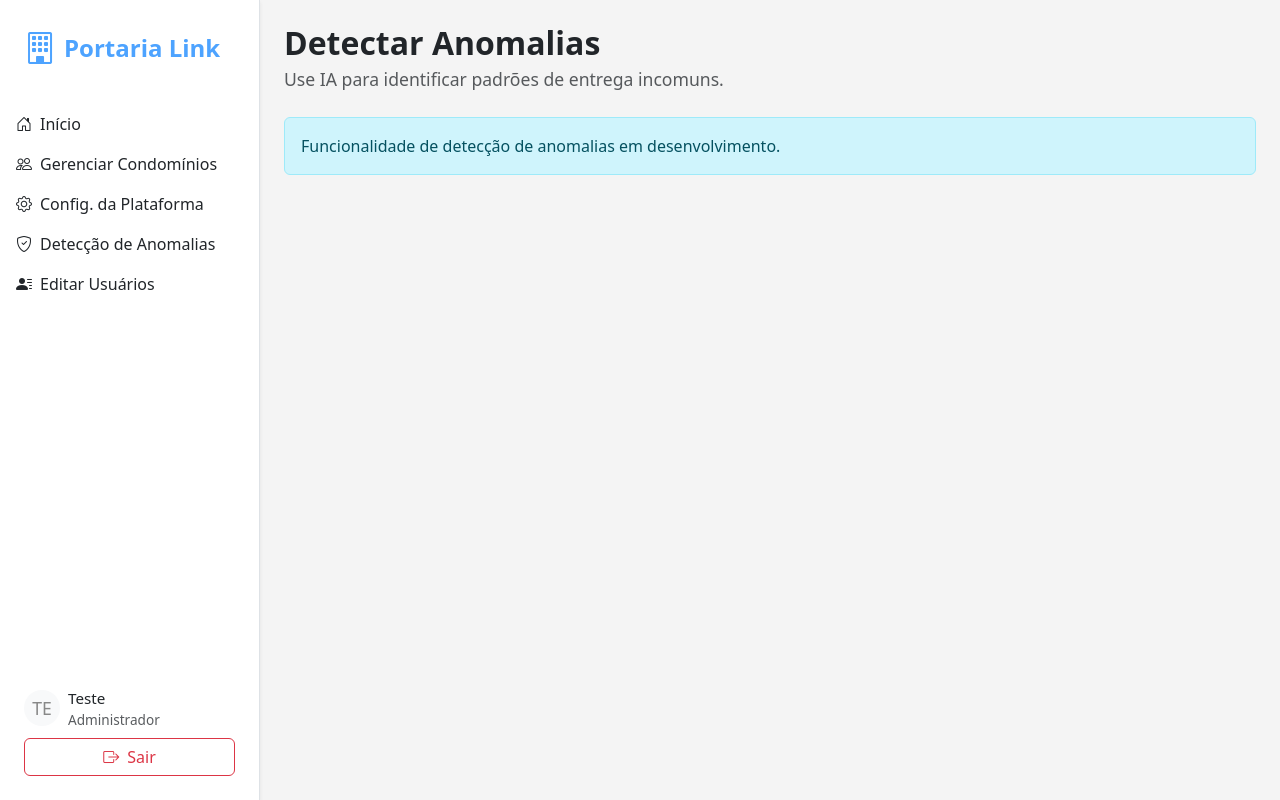
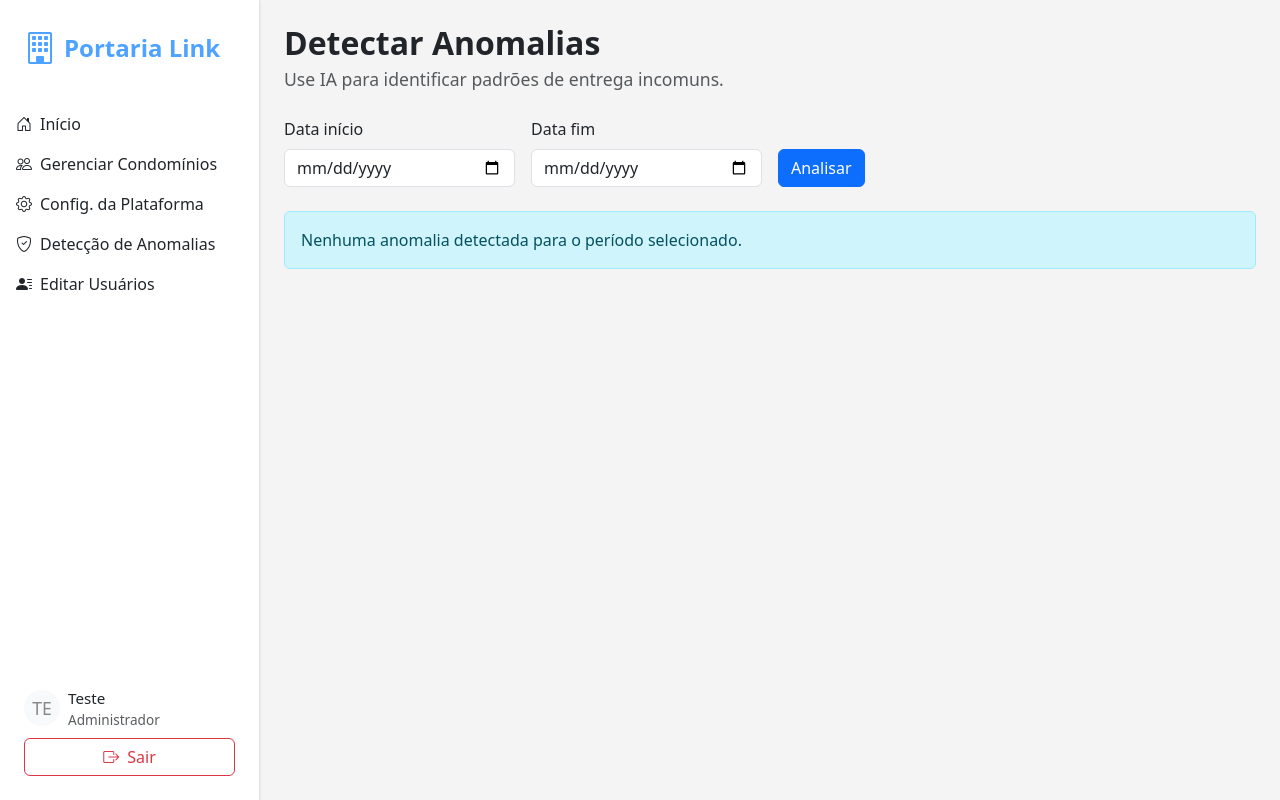
Before and after one commit to NicolasGayb/PorteiroDigital, a Flask app: page /admin/anomalias in a window 1280 px wide. Run offline with Flask 3, Linux system fonts and the light colour scheme; a user stored in the database is signed in; data comes from the database, SQL or seed files in the repository; data that the repository does not hold is empty.

Commit message:
add anomalias

```diff
--- a/app.py
+++ b/app.py
@@ -6,6 +6,7 @@ from itsdangerous import URLSafeTimedSerializer
 from dotenv import load_dotenv
 import os
 from datetime import datetime
+from sqlalchemy import func
 
 # Carregar variáveis de ambiente do .env
 load_dotenv()
@@ -512,12 +513,41 @@ def admin_configuracoes():
         historico_notificacoes=historico_notificacoes
     )
 
-@app.route('/admin/anomalias')
+@app.route('/admin/anomalias', methods=['GET', 'POST'])
 def admin_anomalias():
     if 'usuario_id' not in session or session.get('tipo') != 'Administrador':
         return redirect(url_for('login'))
     usuario = Usuario.query.get(session['usuario_id'])
-    return render_template('admin_anomalias.html', usuario=usuario)
+    data_inicio = request.form.get('data_inicio')
+    data_fim = request.form.get('data_fim')
+    query = Encomenda.query
+    if data_inicio:
+        query = query.filter(Encomenda.data_entrega >= data_inicio)
+    if data_fim:
+        query = query.filter(Encomenda.data_entrega <= data_fim)
+    encomendas = query.all()
+    # Análise simples: apartamentos com mais encomendas que o dobro da média
+    total = len(encomendas)
+    anomalias = []
+    if total > 0:
+        # Contagem por apartamento
+        from collections import Counter
+        contagem = Counter([e.apartamento_id for e in encomendas])
+        media = total / len(contagem) if contagem else 0
+        for ap_id, qtd in contagem.items():
+            if qtd > 2 * media:
+                ap = Apartamento.query.get(ap_id)
+                anomalias.append({
+                    'apartamento': f"{ap.numero}{' - Bloco ' + ap.bloco if ap.bloco else ''}",
+                    'qtd': qtd,
+                    'media': round(media, 2)
+                })
+        # Horários incomuns (fora de 7h-22h)
+        horarios = [e.created_at for e in encomendas if e.created_at]
+        horarios_incomuns = [e for e in encomendas if e.created_at and (e.created_at.hour < 7 or e.created_at.hour > 22)]
+    else:
+        horarios_incomuns = []
+    return render_template('admin_anomalias.html', usuario=usuario, anomalias=anomalias, horarios_incomuns=horarios_incomuns, data_inicio=data_inicio, data_fim=data_fim)
 
 # Rota para recuperação de senha
 @app.route('/forgot-password', methods=['GET', 'POST'])
--- a/templates/admin_anomalias.html
+++ b/templates/admin_anomalias.html
@@ -17,7 +17,34 @@
         <h2 class="fw-bold mb-1" style="font-size:2rem;">Detectar Anomalias</h2>
         <div class="text-muted" style="font-size:1.1rem;">Use IA para identificar padrões de entrega incomuns.</div>
       </div>
-      <div class="alert alert-info">Funcionalidade de detecção de anomalias em desenvolvimento.</div>
+      <form method="POST" class="row g-3 mb-4">
+        <div class="col-md-3">
+          <label class="form-label">Data início</label>
+          <input type="date" class="form-control" name="data_inicio" value="{{ data_inicio or '' }}">
+        </div>
+        <div class="col-md-3">
+          <label class="form-label">Data fim</label>
+          <input type="date" class="form-control" name="data_fim" value="{{ data_fim or '' }}">
+        </div>
+        <div class="col-md-3 align-self-end">
+          <button type="submit" class="btn btn-primary">Analisar</button>
+        </div>
+      </form>
+      {% if anomalias or horarios_incomuns %}
+      <div class="alert alert-warning">
+        <strong>Anomalias detectadas:</strong>
+        <ul class="mb-0">
+          {% for a in anomalias %}
+            <li>Apartamento <b>{{ a.apartamento }}</b> recebeu <b>{{ a.qtd }}</b> encomendas (média: {{ a.media }})</li>
+          {% endfor %}
+          {% for e in horarios_incomuns %}
+            <li>Entrega em horário incomum: <b>{{ e.nome }}</b> para apartamento {{ e.apartamento_id }} às {{ e.created_at.strftime('%d/%m/%Y %H:%M') }}</li>
+          {% endfor %}
+        </ul>
+      </div>
+      {% else %}
+      <div class="alert alert-info">Nenhuma anomalia detectada para o período selecionado.</div>
+      {% endif %}
     </main>
   </div>
   <script src="https://cdn.jsdelivr.net/npm/bootstrap@5.3.0/dist/js/bootstrap.bundle.min.js"></script>
```
